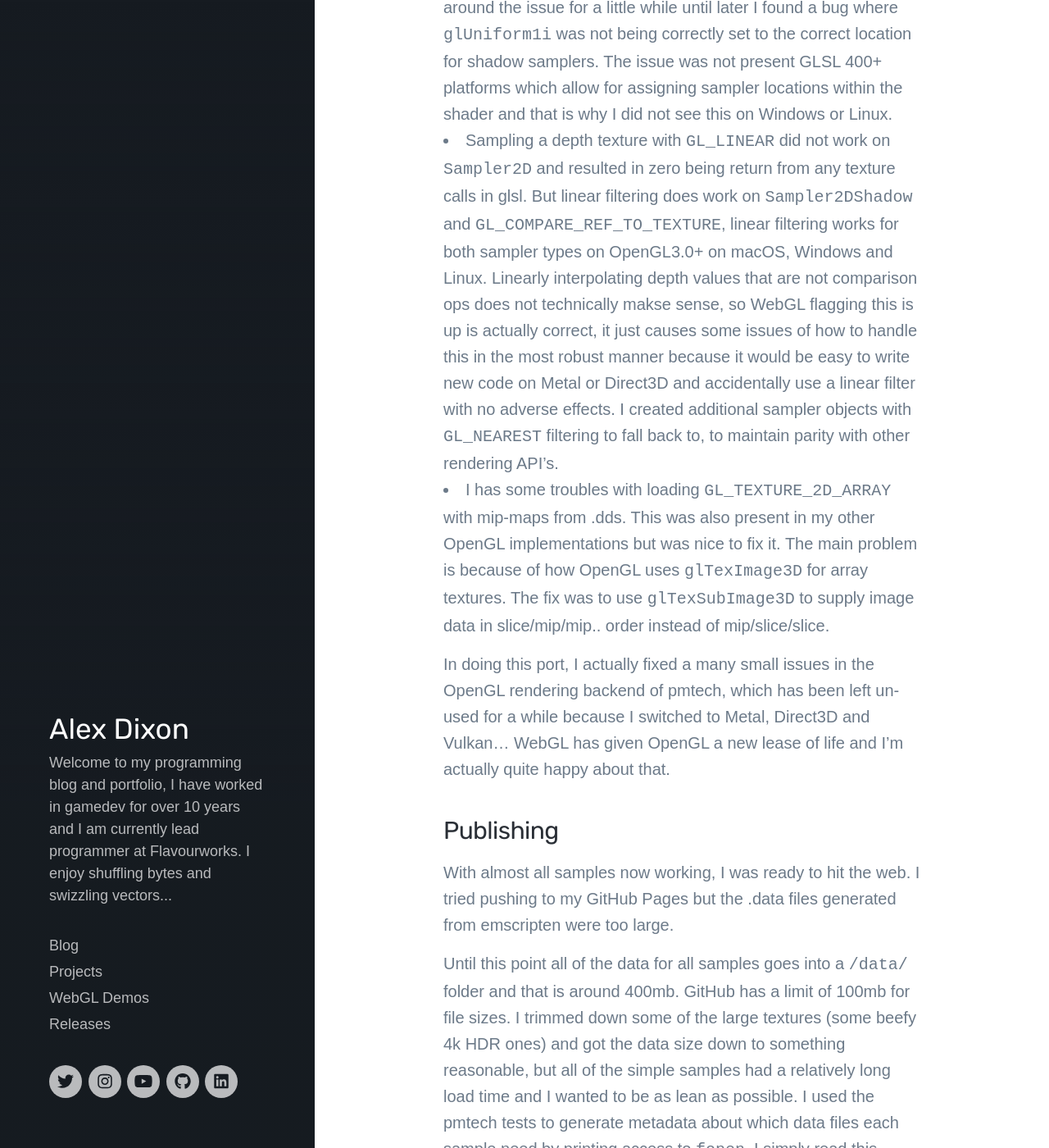
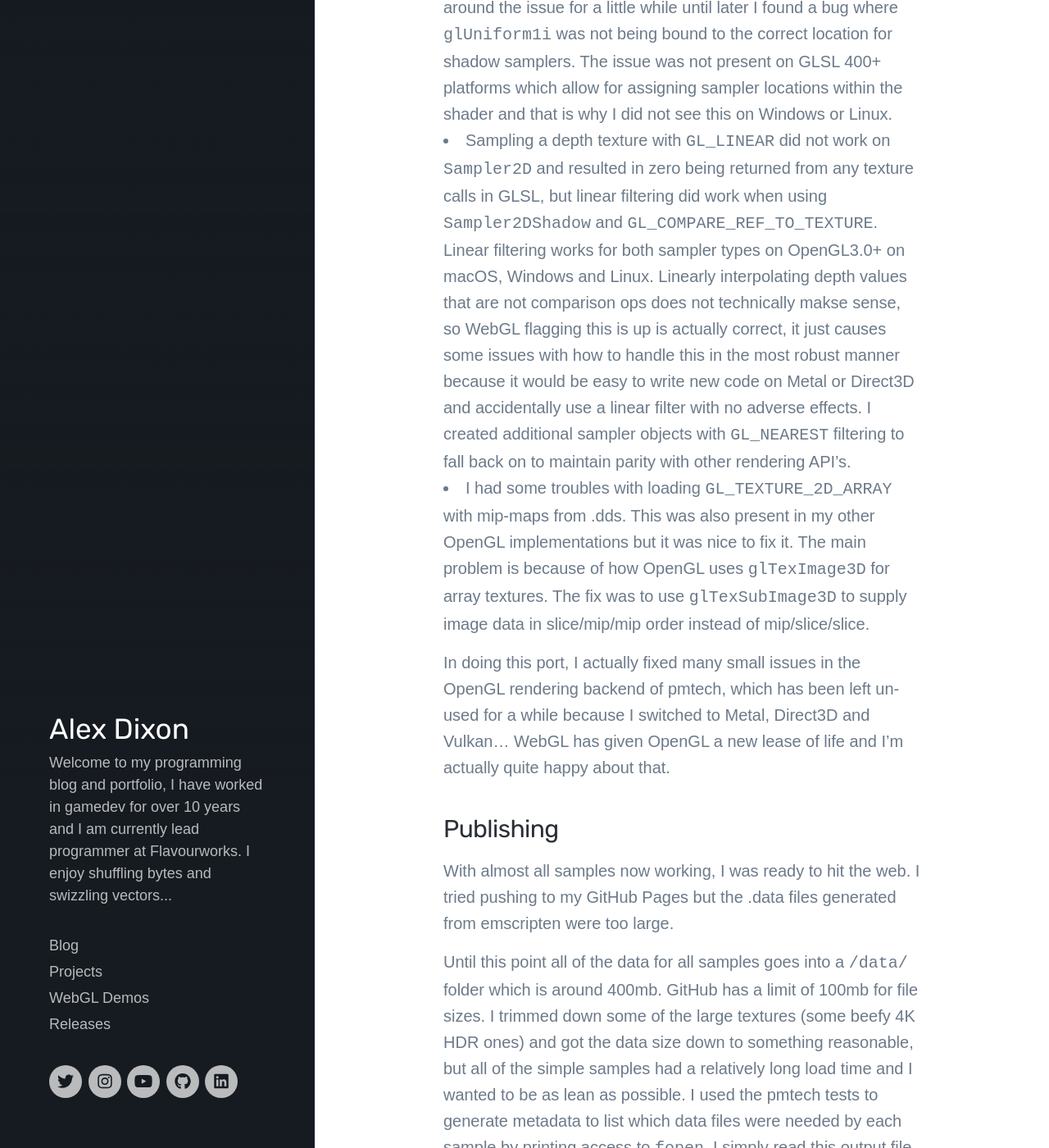
Before and after one commit to polymonster/polymonster.github.io, a Jekyll site: the page built from _posts/2020-09-10-porting-to-wasm-with-emscripten.md, in a window 1280 px wide and 1400 px high, scrolled down 9622 px. Shown: the whole window at 82% size. Built offline with Jekyll 4.4.1, drawn with Linux system fonts in a browser that asks for light colours; nearby versions of some CDN libraries; some web fonts are replaced; some of the changed text lies outside the part shown.

Commit message:
- ready for publishing emscripten article

```diff
--- a/_posts/2020-09-10-porting-to-wasm-with-emscripten.md
+++ b/_posts/2020-09-10-porting-to-wasm-with-emscripten.md
@@ -174,29 +174,29 @@
 
 I started to dig into why some of the samples weren't working. I already had OpenGL samples running on different platforms but I did hit some WebGL specific issues and I found WebGL to be a little more pedantic than other OpenGL implementations when it came to sampler parameters.
 
- - I have not implemented any of the compute shader functionality, I know it is possible in certain versions of Chrome or Edge but for the time being I havent looked into it because I am primarily working on macOS which does not have any browsers which support compute.The samples  basic_compute and global_illumination are incomplete for WebGl as a result.
+ - I have not implemented any of the compute shader functionality, I know it is possible in certain versions of Chrome or Edge, but for the time being I haven't looked into it because I am primarily working on macOS which does not have any browsers that support compute. The samples basic_compute and global_illumination are incomplete for WebGL as a result.
  - I disabled MSAA render target support due to the lack of `glTexImage2DMultisample`, but there is MSAA on the backbuffer. I know `glTexStorage2DMultisample` can be used but I still need to look further into this. The msaa_resolve is incomplete due to this, and there are a few other samples which will just be missing MSAA for the time being.
- - I  encountered issues with transform feedback, and the macOS OpenGL 3.0 sample is also broken, it is working on Windows and Linux and I need to dig a little deeper into that one. The sample vertex_stream_out is incomplete because of this.
- - The issue that gave me the biggest run-around was actually self inflicted. I was seeing strange behaviour sampling from `Sampler2DShadowArray` within loops and I was also seeing the same undefined behaviour on macOS/OpenGL 4.0. I initially chalked it up to Apple's deprecation of OpenGL and I skirted around the issue for a little while until later I found a bug where `glUniform1i` was not being correctly set to the correct location for shadow samplers. The issue was not present GLSL 400+ platforms which allow for assigning sampler locations within the shader and that is why I did not see this on Windows or Linux.
- - Sampling a depth texture with `GL_LINEAR` did not work on `Sampler2D` and resulted in zero being return from any texture calls in glsl. But linear filtering does work on `Sampler2DShadow` and `GL_COMPARE_REF_TO_TEXTURE`, linear filtering works for both sampler types on OpenGL3.0+ on macOS, Windows and Linux.  Linearly interpolating depth values that are not comparison ops does not technically makse sense, so WebGL flagging this is up is actually correct, it just causes some issues of how to handle this in the most robust manner because it would be easy to write new code on Metal or Direct3D and accidentally use a linear filter with no adverse effects. I created additional sampler objects with `GL_NEAREST` filtering to fall back to, to maintain parity with other rendering API's.
-- I has some troubles with loading `GL_TEXTURE_2D_ARRAY` with mip-maps from .dds. This was also present in my other OpenGL implementations but was nice to fix it. The main problem is because of how OpenGL uses `glTexImage3D` for array textures. The fix was to use `glTexSubImage3D` to supply image data in slice/mip/mip.. order instead of mip/slice/slice.
+ - I  encountered issues with transform feedback, and the macOS OpenGL 3.0 sample is also broken - it is working on Windows and Linux, so I need to dig a little deeper into that one. The sample vertex_stream_out is incomplete because of this.
+ - The issue that gave me the biggest run-around was actually self inflicted. I was seeing strange behaviour sampling from `Sampler2DShadowArray` within loops and I was also seeing the same undefined behaviour on macOS/OpenGL 4.0. I initially chalked it up to Apple's deprecation of OpenGL and I skirted around the issue for a little while until later I found a bug where `glUniform1i` was not being bound to the correct location for shadow samplers. The issue was not present on GLSL 400+ platforms which allow for assigning sampler locations within the shader and that is why I did not see this on Windows or Linux.
+ - Sampling a depth texture with `GL_LINEAR` did not work on `Sampler2D` and resulted in zero being returned from any texture calls in GLSL, but linear filtering did work when using `Sampler2DShadow` and `GL_COMPARE_REF_TO_TEXTURE`. Linear filtering works for both sampler types on OpenGL3.0+ on macOS, Windows and Linux.  Linearly interpolating depth values that are not comparison ops does not technically makse sense, so WebGL flagging this is up is actually correct, it just causes some issues with how to handle this in the most robust manner because it would be easy to write new code on Metal or Direct3D and accidentally use a linear filter with no adverse effects. I created additional sampler objects with `GL_NEAREST` filtering to fall back on to maintain parity with other rendering API's.
+- I had some troubles with loading `GL_TEXTURE_2D_ARRAY` with mip-maps from .dds. This was also present in my other OpenGL implementations but it was nice to fix it. The main problem is because of how OpenGL uses `glTexImage3D` for array textures. The fix was to use `glTexSubImage3D` to supply image data in slice/mip/mip order instead of mip/slice/slice.
 
-In doing this port, I actually fixed a many small issues in the OpenGL rendering backend of pmtech, which has been left un-used for a while because I switched to Metal, Direct3D and Vulkan... WebGL has given OpenGL a new lease of life and I'm actually quite happy about that.
+In doing this port, I actually fixed many small issues in the OpenGL rendering backend of pmtech, which has been left un-used for a while because I switched to Metal, Direct3D and Vulkan... WebGL has given OpenGL a new lease of life and I'm actually quite happy about that.
 
 ### Publishing
 
 With almost all samples now working, I was ready to hit the web. I tried pushing to my GitHub Pages but the .data files generated from emscripten were too large.
 
-Until this point all of the data for all  samples goes into a `/data/` folder and that is around 400mb. GitHub has a limit of 100mb for file sizes. I trimmed down some of the large textures (some beefy 4k HDR ones) and got the data size down to something reasonable, but all of the simple samples had a relatively long load time and I wanted to be as lean as possible. I used the pmtech tests to generate metadata about which data files each sample need by printing access to `fopen`. I simply read this output file and pass to the emscripten link option `--preload-file`.
+Until this point all of the data for all samples goes into a `/data/` folder which is around 400mb. GitHub has a limit of 100mb for file sizes. I trimmed down some of the large textures (some beefy 4K HDR ones) and got the data size down to something reasonable, but all of the simple samples had a relatively long load time and I wanted to be as lean as possible. I used the pmtech tests to generate metadata to list which data files were needed by each sample by printing access to `fopen`. I simply read this output file and passed to the emscripten link option `--preload-file`.
 
 I created the [landing page](https://www.polymonster.co.uk/webgl-demos) for the demos and a much stripped down `shell.html` with a download progress readout to make the page feel responsive. The thumbnail images on the landing page were generated by running the pmtech examples on macOS with Metal and downsampled using ffmpeg and laid out in an image grid using code-generated html.
 
 ### Final Thoughts
 
-I managed to get every pmtech sample running aside from global_illumination, basic_compute (both requie compute shaders), vertex_stream_out (requires transform feedback), the shadow maps sample has the omission of omni directional shadow maps which require texture cube arrays and the two audio focused samples also are not yet running... I will be looking into WebAudio soon.
+I managed to get every pmtech sample running aside from global_illumination, basic_compute (both requie compute shaders), vertex_stream_out (requires transform feedback), and the shadow maps sample has the omission of omni directional shadow maps which require texture cube arrays, plus the two audio focused samples are also not yet running... I will be looking into WebAudio soon.
 
 Overall I was very impressed that the majority of features worked and the parity with OpenGL and other platforms is amazing. In release mode with optimizations performance is great, not quite as fast as the native implementations but very good and excellent for showcasing work!
 
-I still have some missing features to implement and will be continuing to work supporting this platform for the forseable future but I thought now was good ime to post about while my thoughts are still fresh.
+I still have some missing features to implement and will be continuing to work supporting this platform for the forseable future, but I thought now was a good time to post about it while my thoughts are still fresh.
 
-The final demos can be found [here](https://www.polymonster.co.uk/webgl-demos). You can contact me via any of the various social channels linked on this site, if you are interested check out my [GitHub](https://github.com/polymonster) and if you enjoyed the post I will be sharing more insights from the development of pmech and my other repositories.
+The final demos can be found [here](https://www.polymonster.co.uk/webgl-demos). You can contact me via any of the various social channels linked on this site, if you are interested check out my [GitHub](https://github.com/polymonster) and if you enjoyed the post I will be sharing more insights from the development of pmtech and my other repositories.
```
Also changed, not shown: _pages/webgl-demos.md (+1 -1 lines).
